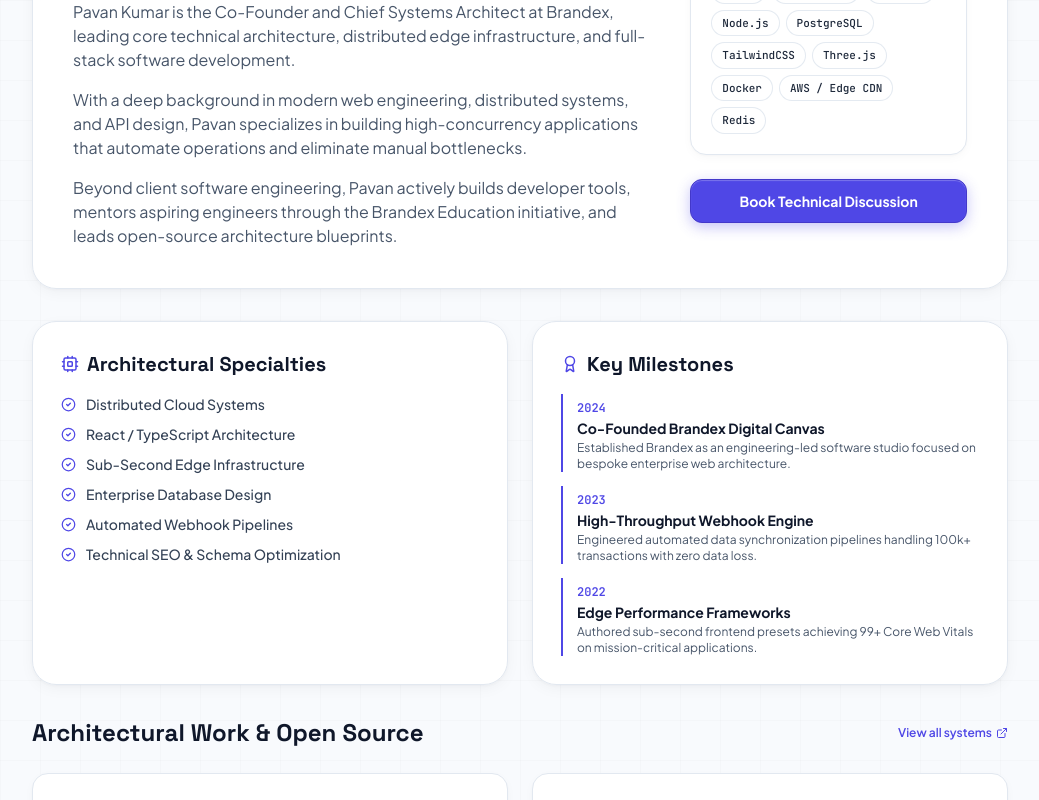
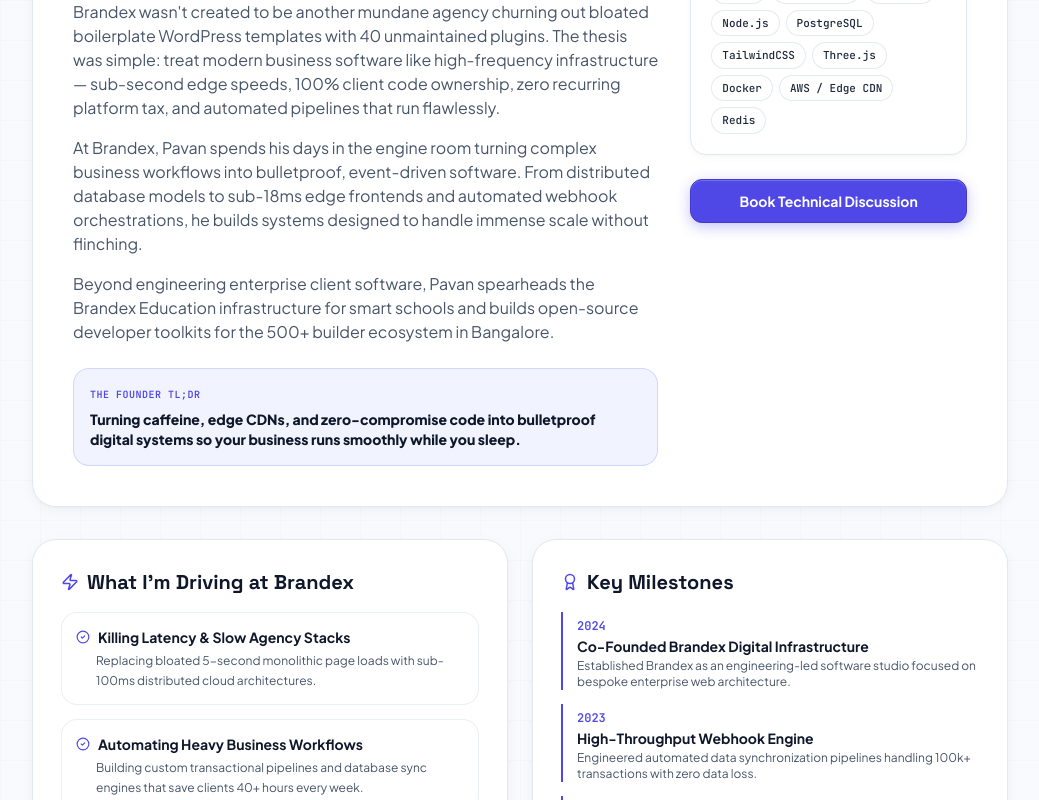
Before and after one commit to PavanKumar-HQ/Brandex-Official, a React (Vite) app: page /pavan in a window 1280 px wide. Shown: the part 440-1240 px from the top of the page, without its empty margins (120-1159 px from the left). Built offline with nearby package versions, Linux system fonts and the light colour scheme; the HTML template or start-up script is replaced by a standard one.

Commit message:
feat: revamp founders profiles with the core Brandex thesis, daily execution roles, and formal-funky bold punchlines

```diff
--- a/src/components/about/TeamSection.tsx
+++ b/src/components/about/TeamSection.tsx
@@ -8,9 +8,10 @@
   role: string;
   tagline: string;
   bio: string;
+  punchline: string;
   initials: string;
   slug: string;
-  specialties: string[];
+  missionFocus: string[];
   status: string;
   github: string;
   linkedin: string;
@@ -26,11 +27,12 @@
       {
         name: "Pavan Kumar S",
         role: "Co-Founder & Chief Systems Architect",
-        tagline: "High-throughput cloud architecture, distributed edge infrastructure, and full-stack software systems.",
-        bio: "Specializes in architecting sub-second React/TypeScript platforms, database engines, and automated webhook pipelines that eliminate operational friction.",
+        tagline: "The Brandex Idea: Stop building slow, disposable agency templates. Treat business software like high-frequency infrastructure.",
+        bio: "Pavan engineers the core machinery at Brandex — turning messy operational workflows into sub-second, event-driven web platforms and automated data pipelines with zero technical debt.",
+        punchline: "Turning caffeine, edge CDNs, and zero-compromise code into bulletproof systems so your business runs smoothly while you sleep.",
         initials: "PK",
         slug: "/pavan-kumar",
-        specialties: ["Distributed Cloud", "TypeScript Core", "Sub-100ms Edge", "Webhook Pipelines"],
+        missionFocus: ["Sub-100ms Edge", "Event Pipelines", "Smart School EdTech", "Zero-Bloat Stacks"],
         status: "Leading Systems Engineering",
         github: "https://github.com",
         linkedin: "https://linkedin.com",
@@ -39,11 +41,12 @@
       {
         name: "Sathvik Nagesh",
         role: "Co-Founder & Head of Product Design",
-        tagline: "Conversion UI/UX systems, user interaction frameworks, and liquid glass design tokenization.",
-        bio: "Pioneers brand conversion architecture, design tokens, and user journey funnels that convert incoming digital traffic into long-term enterprise clients.",
+        tagline: "The Brandex Idea: Enterprise software should feel like a luxury sports car — ultra-sleek, delightfully responsive, and razor-sharp.",
+        bio: "Sathvik leads product experience and conversion architecture at Brandex — architecting translucent 'Liquid Glass' interfaces, intuitive user journeys, and leading our 500+ builder guild.",
+        punchline: "Obsessively destroying ugly corporate templates and crafting digital interfaces so addictive that even your competitors bookmark them.",
         initials: "SN",
         slug: "/sathvik",
-        specialties: ["Product Experience", "CRO Architecture", "Design Token Systems", "Framer Micro-UI"],
+        missionFocus: ["Liquid Glass UI", "Conversion Funnels", "500+ Builder Guild", "Frictionless UX"],
         status: "Leading Product & Experience",
         github: "https://github.com",
         linkedin: "https://linkedin.com",
@@ -60,13 +63,13 @@
         <div className="max-w-2xl mb-8">
           <div className="liquid-glass-pill inline-flex items-center gap-2 px-3 py-1 rounded-full text-xs font-mono font-semibold tracking-widest text-[#4f47e6] uppercase mb-2 shadow-2xs">
             <span className="w-1.5 h-1.5 rounded-full bg-[#4f47e6] animate-pulse" />
-            Founding Architects
+            Founding Leadership
           </div>
           <h2 className="font-display text-2xl lg:text-3xl font-extrabold text-slate-900 tracking-tight">
-            Direct Access to Founding Leadership
+            The Minds & Energy Behind Brandex
           </h2>
           <p className="text-xs sm:text-sm text-slate-600 leading-relaxed font-normal mt-1">
-            Every engagement is led directly by our founding engineers. No account intermediaries or outsourced sub-contractors.
+            We don't outsource to junior contractors. Every line of code, architecture blueprint, and interaction flow is led directly by our founders.
           </p>
         </div>
 
@@ -109,7 +112,7 @@
                     </div>
 
                     {/* Tagline & Bio */}
-                    <p className="text-xs text-slate-700 font-medium leading-relaxed bg-slate-50/70 p-3 rounded-xl border border-slate-100">
+                    <p className="text-xs text-slate-800 font-semibold leading-relaxed bg-slate-50 p-3 rounded-xl border border-slate-200/80">
                       "{member.tagline}"
                     </p>
 
@@ -117,21 +120,26 @@
                       {member.bio}
                     </p>
 
-                    {/* Specialties Chips */}
+                    {/* Mission Focus Chips */}
                     <div>
                       <div className="text-[10px] font-mono font-bold text-slate-400 uppercase tracking-wider mb-2">
-                        Core Competencies
+                        Daily Focus Areas
                       </div>
                       <div className="flex flex-wrap gap-1.5">
-                        {member.specialties.map((spec) => (
+                        {member.missionFocus.map((focus) => (
                           <span
-                            key={spec}
+                            key={focus}
                             className="px-2.5 py-0.5 rounded-lg bg-white border border-slate-200 text-slate-800 text-[11px] font-mono font-medium shadow-2xs"
                           >
-                            {spec}
+                            {focus}
                           </span>
                         ))}
                       </div>
+                    </div>
+
+                    {/* Formal Funky Fun Statement in Bold */}
+                    <div className="p-3.5 rounded-2xl bg-indigo-50/70 border border-indigo-200/70 text-xs text-slate-900 leading-relaxed">
+                      ⚡ <strong className="font-extrabold text-slate-900">{member.punchline}</strong>
                     </div>
                   </div>
 
--- a/src/pages/FounderProfile.tsx
+++ b/src/pages/FounderProfile.tsx
@@ -29,9 +29,12 @@
   role: string;
   tagline: string;
   bio: string[];
+  brandexIdea: string;
+  dailyEngine: string;
+  funPunchline: string;
   avatar: string;
   location: string;
-  specialties: string[];
+  missionPillars: { title: string; desc: string }[];
   techStack: string[];
   milestones: { year: string; title: string; desc: string }[];
   projects: { title: string; category: string; description: string; impact: string }[];
@@ -49,21 +52,34 @@
     id: "pavan-kumar",
     name: "Pavan Kumar",
     role: "Co-Founder & Chief Systems Architect",
-    tagline: "Architecting sub-second web platforms, enterprise cloud pipelines, and bespoke software systems.",
+    tagline: "Engineering sub-second web platforms, enterprise cloud pipelines, and bespoke software systems.",
     location: "Bangalore, India",
     avatar: "/logo_nobg.png",
+    brandexIdea: "Brandex wasn't created to be another mundane agency churning out bloated boilerplate WordPress templates with 40 unmaintained plugins. The thesis was simple: treat modern business software like high-frequency infrastructure — sub-second edge speeds, 100% client code ownership, zero recurring platform tax, and automated pipelines that run flawlessly.",
+    dailyEngine: "At Brandex, Pavan spends his days in the engine room turning complex business workflows into bulletproof, event-driven software. From distributed database models to sub-18ms edge frontends and automated webhook orchestrations, he builds systems designed to handle immense scale without flinching.",
+    funPunchline: "Turning caffeine, edge CDNs, and zero-compromise code into bulletproof digital systems so your business runs smoothly while you sleep.",
     bio: [
-      "Pavan Kumar is the Co-Founder and Chief Systems Architect at Brandex, leading core technical architecture, distributed edge infrastructure, and full-stack software development.",
-      "With a deep background in modern web engineering, distributed systems, and API design, Pavan specializes in building high-concurrency applications that automate operations and eliminate manual bottlenecks.",
-      "Beyond client software engineering, Pavan actively builds developer tools, mentors aspiring engineers through the Brandex Education initiative, and leads open-source architecture blueprints."
+      "Brandex wasn't created to be another mundane agency churning out bloated boilerplate WordPress templates with 40 unmaintained plugins. The thesis was simple: treat modern business software like high-frequency infrastructure — sub-second edge speeds, 100% client code ownership, zero recurring platform tax, and automated pipelines that run flawlessly.",
+      "At Brandex, Pavan spends his days in the engine room turning complex business workflows into bulletproof, event-driven software. From distributed database models to sub-18ms edge frontends and automated webhook orchestrations, he builds systems designed to handle immense scale without flinching.",
+      "Beyond engineering enterprise client software, Pavan spearheads the Brandex Education infrastructure for smart schools and builds open-source developer toolkits for the 500+ builder ecosystem in Bangalore."
     ],
-    specialties: [
-      "Distributed Cloud Systems",
-      "React / TypeScript Architecture",
-      "Sub-Second Edge Infrastructure",
-      "Enterprise Database Design",
-      "Automated Webhook Pipelines",
-      "Technical SEO & Schema Optimization"
+    missionPillars: [
+      {
+        title: "Killing Latency & Slow Agency Stacks",
+        desc: "Replacing bloated 5-second monolithic page loads with sub-100ms distributed cloud architectures."
+      },
+      {
+        title: "Automating Heavy Business Workflows",
+        desc: "Building custom transactional pipelines and database sync engines that save clients 40+ hours every week."
+      },
+      {
+        title: "Empowering Smart Classrooms",
+        desc: "Architecting distraction-free smartboard video streaming and formative evaluation tools for Karnataka schools."
+      },
+      {
+        title: "Powering the 500+ Builder Community",
+        desc: "Authoring open-source Vite presets, API blueprints, and mentoring the next generation of software architects."
+      }
     ],
     techStack: [
       "React", "TypeScript", "Next.js", "Node.js", "PostgreSQL",
@@ -72,7 +88,7 @@
     milestones: [
       {
         year: "2024",
-        title: "Co-Founded Brandex Digital Canvas",
+        title: "Co-Founded Brandex Digital Infrastructure",
         desc: "Established Brandex as an engineering-led software studio focused on bespoke enterprise web architecture."
       },
       {
@@ -124,18 +140,31 @@
     tagline: "Bridging human-centered interaction design with high-performance digital engineering.",
     location: "Bangalore, India",
     avatar: "/logo_nobg.png",
+    brandexIdea: "Most corporate software looks like it was designed in 2004 by someone who hated users. The idea behind Brandex is that enterprise software should feel as sleek, fluid, and delightful as a luxury sports car — zero clutter, razor-sharp typography, and conversion funnels that make users actually want to click.",
+    dailyEngine: "At Brandex, Sathvik leads product experience, UI architecture, and brand strategy. He takes messy, multifaceted business requirements and transforms them into intuitive, translucent 'Liquid Glass' interfaces that command authority, build immediate trust, and drive measurable revenue lifts.",
+    funPunchline: "Obsessively destroying ugly corporate templates and crafting digital interfaces so addictive that even your competitors bookmark them.",
     bio: [
-      "Sathvik is the Co-Founder and Head of Product Design at Brandex, steering product experience, user interface architecture, and brand design systems.",
-      "Combining sharp product strategy with visual excellence, Sathvik ensures every digital application engineered at Brandex delivers intuitive usability, brand authority, and measurable conversion lift.",
-      "Sathvik also oversees the Brandex Community Network, organizing tech builder sessions and collaborating with founders across Bangalore's tech ecosystem."
+      "Most corporate software looks like it was designed in 2004 by someone who hated users. The idea behind Brandex is that enterprise software should feel as sleek, fluid, and delightful as a luxury sports car — zero clutter, razor-sharp typography, and conversion funnels that make users actually want to click.",
+      "At Brandex, Sathvik leads product experience, UI architecture, and brand strategy. He takes messy, multifaceted business requirements and transforms them into intuitive, translucent 'Liquid Glass' interfaces that command authority, build immediate trust, and drive measurable revenue lifts.",
+      "Sathvik also runs the Brandex Community Guild, hosting in-person design teardowns, product circles, and hack sprints for 500+ builders across Bangalore's booming tech landscape."
     ],
-    specialties: [
-      "Product Design & Strategy",
-      "Conversion Rate Optimization (CRO)",
-      "Design Systems & Tokenization",
-      "Interactive UI Micro-Animations",
-      "User Journey & Funnel Mapping",
-      "Client Discovery & Architecture Scope"
+    missionPillars: [
+      {
+        title: "Eradicating Boring Corporate UX",
+        desc: "Designing high-impact, conversion-optimized interfaces that turn casual website visitors into signed enterprise clients."
+      },
+      {
+        title: "Pioneering the Liquid Glass Design System",
+        desc: "Crafting multi-viewport translucent UI components with strict typographic harmony and micro-motion choreography."
+      },
+      {
+        title: "Distraction-Free Classroom Experience",
+        desc: "Designing clean, ad-free smartboard theater stages for Karnataka educators and Class 6–10 students."
+      },
+      {
+        title: "Fostering the 500+ Builder Circle",
+        desc: "Organizing weekly meetups, UI/UX critiques, and collaborative sprints for Bangalore's top product minds."
+      }
     ],
     techStack: [
       "Figma", "UI Systems", "Framer Motion", "React UI",
@@ -305,7 +334,7 @@
               </div>
             </div>
 
-            {/* Tagline & Bio */}
+            {/* Tagline, Bio & Fun Punchline */}
             <div className="pt-8 grid md:grid-cols-12 gap-8">
               <div className="md:col-span-8 space-y-4">
                 <p className="text-lg sm:text-xl font-medium text-slate-900 leading-relaxed font-display">
@@ -316,6 +345,16 @@
                     {paragraph}
                   </p>
                 ))}
+
+                {/* Formal-Funky Bold Punchline */}
+                <div className="pt-2">
+                  <div className="p-4 rounded-2xl bg-indigo-50/80 border border-indigo-200/80 text-xs sm:text-sm text-slate-900 leading-relaxed">
+                    <span className="font-mono text-[10px] font-bold uppercase tracking-wider text-[#4f47e6] block mb-1">
+                      The Founder TL;DR
+                    </span>
+                    <strong className="font-extrabold text-slate-900">{founder.funPunchline}</strong>
+                  </div>
+                </div>
               </div>
 
               {/* Quick Tech Stack & Action */}
@@ -323,7 +362,7 @@
                 <div className="liquid-glass-card rounded-2xl p-5">
                   <h3 className="text-xs font-mono font-bold uppercase tracking-wider text-slate-900 mb-3 flex items-center gap-1.5">
                     <Terminal size={14} className="text-[#4f47e6]" />
-                    <span>Core Technologies</span>
+                    <span>Daily Weapons of Choice</span>
                   </h3>
                   <div className="flex flex-wrap gap-1.5">
                     {founder.techStack.map((tech) => (
@@ -344,22 +383,29 @@
             </div>
           </motion.div>
 
-          {/* Specialties & Engineering Focus */}
+          {/* What We Are Doing At Brandex (Mission Pillars) */}
           <div className="grid md:grid-cols-2 gap-6 mb-8">
-            <div className="liquid-glass rounded-3xl p-6 sm:p-7 border border-slate-200/90">
+            <div className="liquid-glass rounded-3xl p-6 sm:p-7 border border-slate-200/90 flex flex-col justify-between">
+              <div>
                 <div className="flex items-center gap-2 mb-4">
-                <Cpu size={18} className="text-[#4f47e6]" />
+                  <Zap size={18} className="text-[#4f47e6]" />
                   <h2 className="font-display text-xl font-bold text-slate-900">
-                  Architectural Specialties
+                    What I'm Driving at Brandex
                   </h2>
                 </div>
-              <div className="space-y-2.5">
-                {founder.specialties.map((spec) => (
-                  <div key={spec} className="flex items-center gap-2.5 text-xs sm:text-sm text-slate-700 font-medium">
-                    <CheckCircle2 size={15} className="text-[#4f47e6] shrink-0" />
-                    <span>{spec}</span>
+                <div className="space-y-3.5">
+                  {founder.missionPillars.map((pillar) => (
+                    <div key={pillar.title} className="p-3.5 rounded-2xl bg-white/70 border border-slate-200/70 space-y-1">
+                      <div className="flex items-center gap-2 text-xs sm:text-sm font-bold text-slate-900">
+                        <CheckCircle2 size={14} className="text-[#4f47e6] shrink-0" />
+                        <span>{pillar.title}</span>
+                      </div>
+                      <p className="text-xs text-slate-600 pl-5 leading-relaxed font-normal">
+                        {pillar.desc}
+                      </p>
                     </div>
                   ))}
+                </div>
               </div>
             </div>
 
```
Lines whose indentation alone changed are shown as unchanged.
